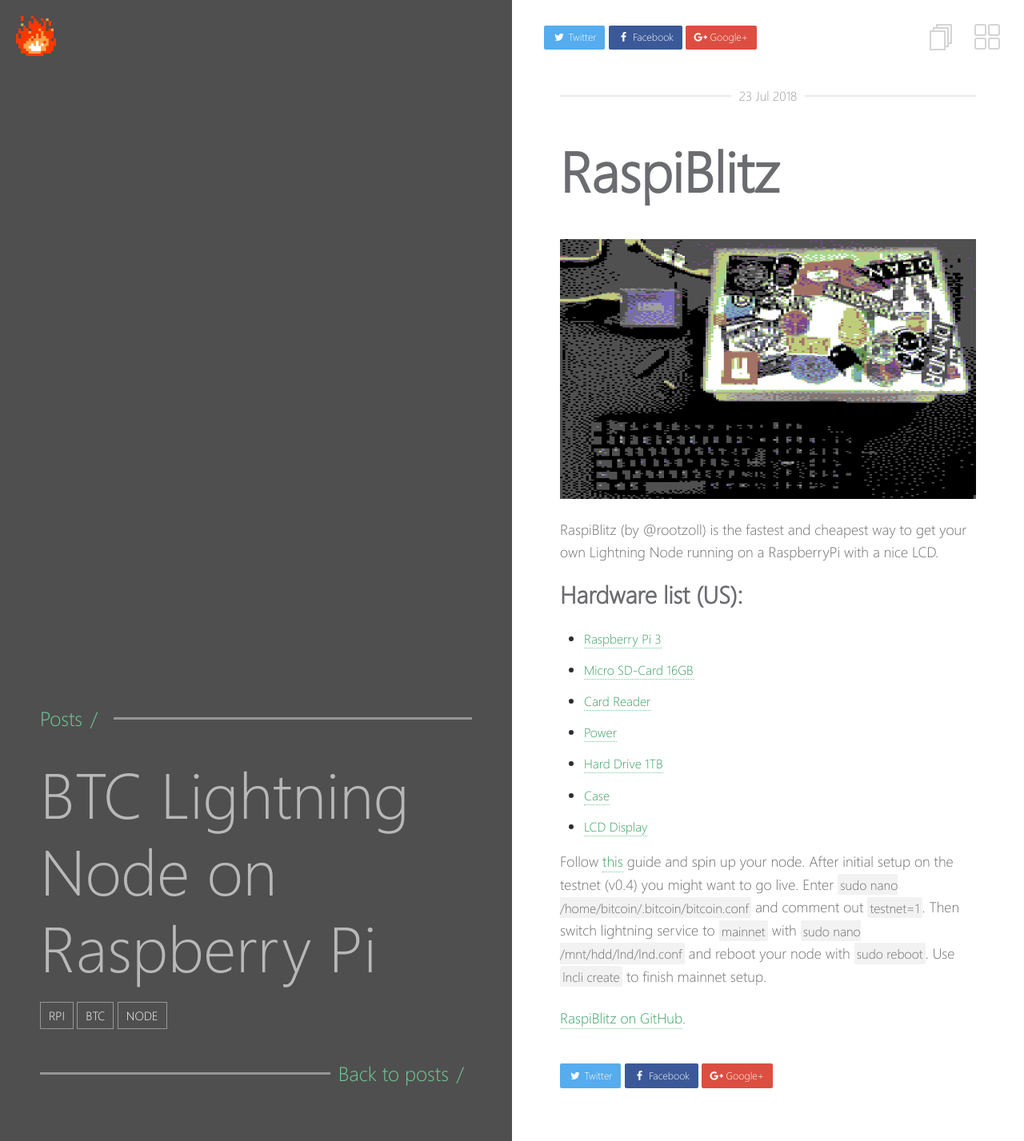
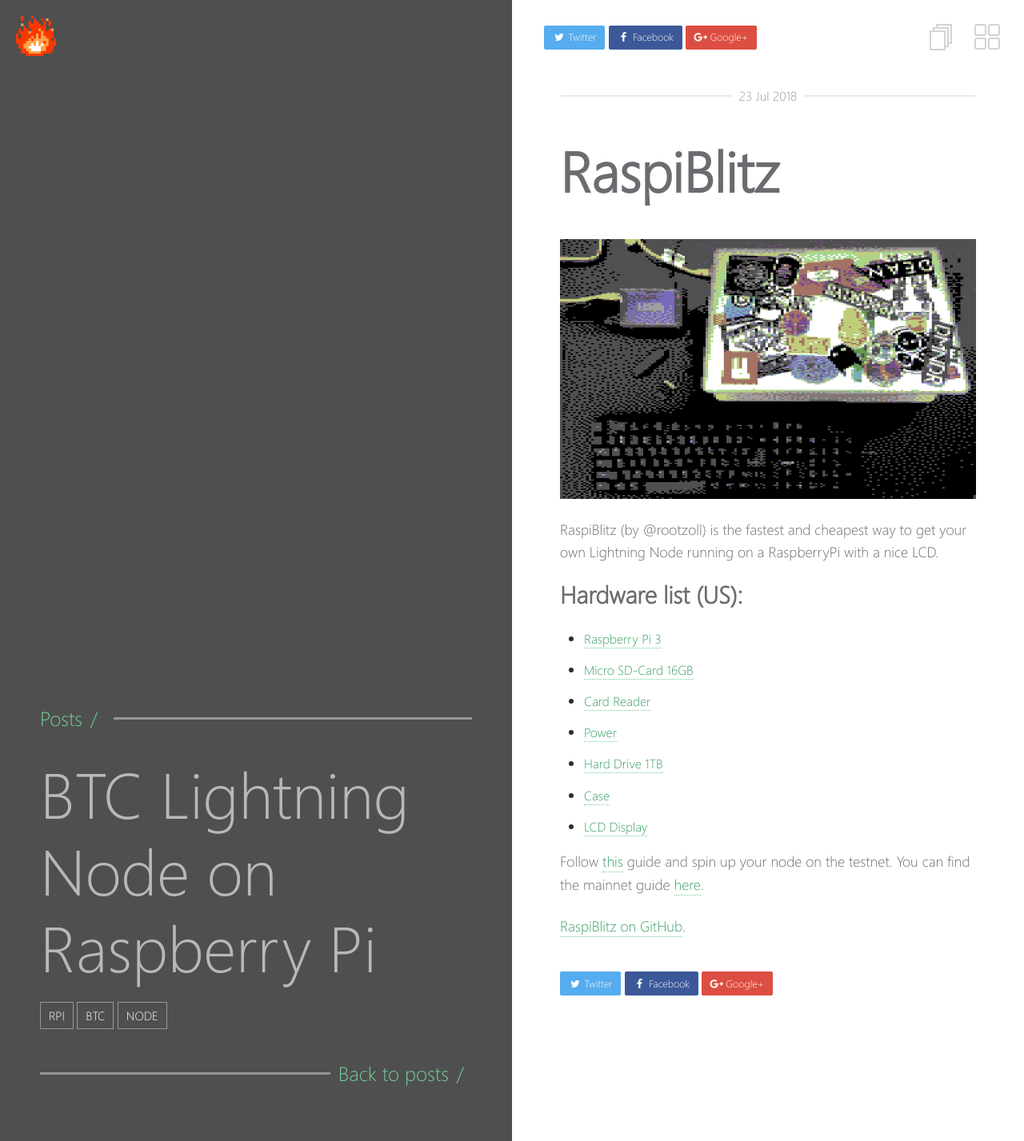
Before and after one commit to charlesrocket/charlesrocket.github.io, a Jekyll site: the page built from _posts/2018-07-23-raspiblitz.md, in a window 1280 px wide. Shown: the whole page at 80% size. Built offline with Jekyll 4.4.1, drawn with Linux system fonts in a browser that asks for light colours.

Commit message:
update post

```diff
--- a/_posts/2018-07-23-raspiblitz.md
+++ b/_posts/2018-07-23-raspiblitz.md
@@ -25,6 +25,6 @@ RaspiBlitz (by @rootzoll) is the fastest and cheapest way to get your own Lightn
 * [Case](http://a.co/1774Hwl)
 * [LCD Display](http://a.co/65p2wu6)
 
-Follow [this](https://github.com/rootzoll/raspiblitz/blob/master/README.md#prepare-your-hardware) guide and spin up your node. After initial setup on the testnet (v0.4) you might want to go live. Enter `sudo nano /home/bitcoin/.bitcoin/bitcoin.conf` and comment out `testnet=1`. Then switch lightning service to `mainnet` with `sudo nano /mnt/hdd/lnd/lnd.conf` and reboot your node with `sudo reboot`. Use `lncli create` to finish mainnet setup.
+Follow [this](https://github.com/rootzoll/raspiblitz/blob/master/README.md#prepare-your-hardware) guide and spin up your node on the testnet. You can find the mainnet guide [here](https://github.com/Stadicus/guides/blob/master/raspibolt/raspibolt_50_mainnet.md#mainnet).
 
 [RaspiBlitz on GitHub](https://github.com/rootzoll/raspiblitz).
```
